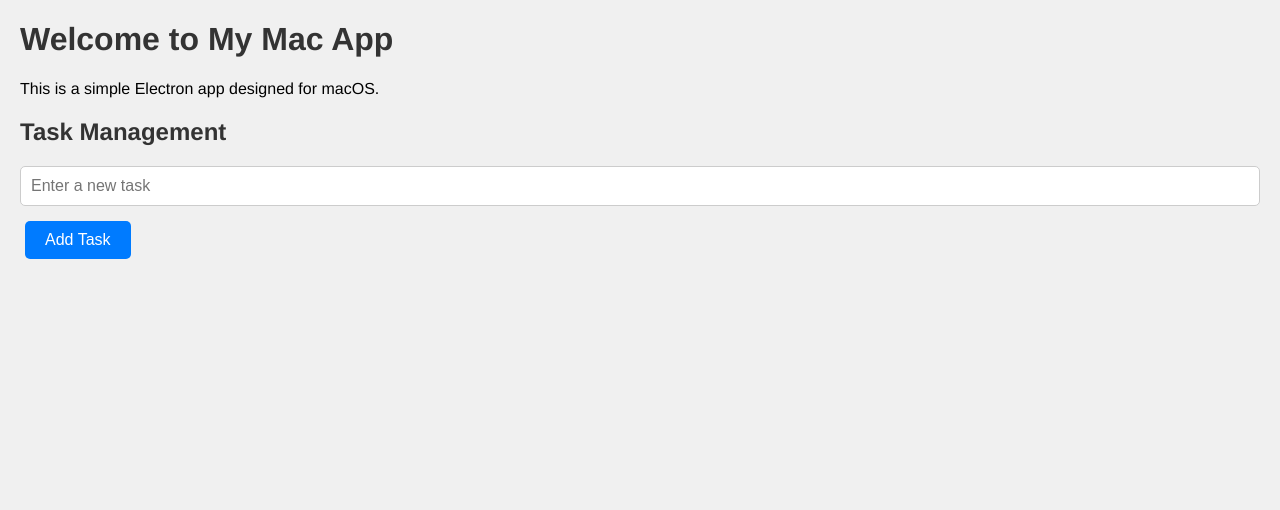
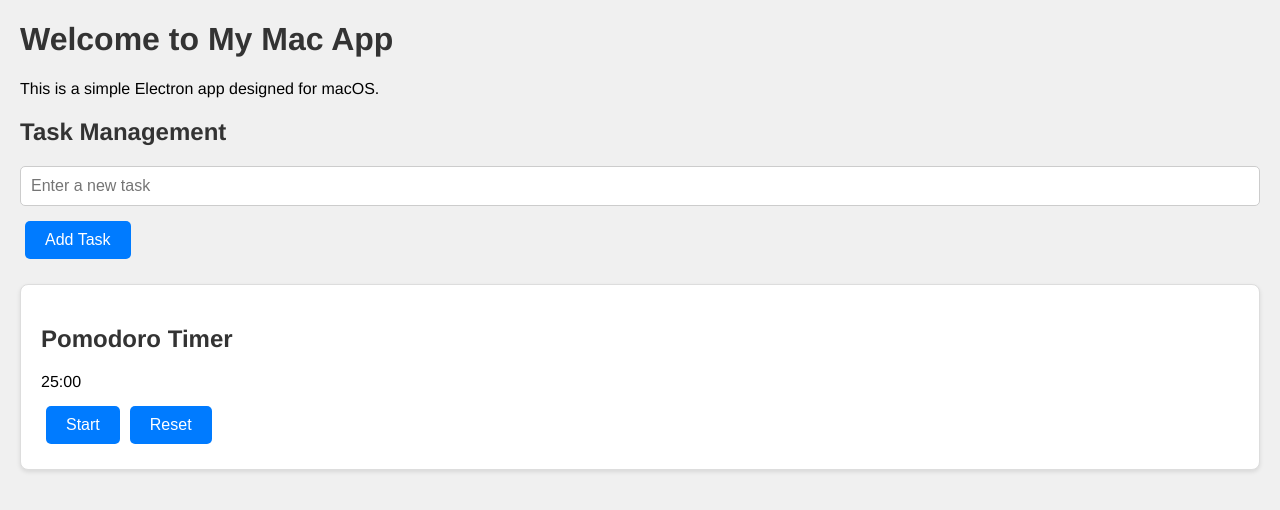
Before and after one commit to michael8758/Gamification-App, a React app: page / in a window 1280 px wide. Shown: the top 510 px of the page. Built offline with nearby package versions, Linux system fonts and the light colour scheme; the HTML template or start-up script is replaced by a standard one.

Commit message:
pomodoro timer

```diff
--- a/src/main/preload.js
+++ b/src/main/preload.js
@@ -3,4 +3,5 @@ const { contextBridge, ipcRenderer } = require('electron');
 
 contextBridge.exposeInMainWorld('electronAPI', {
     databaseQuery: (query, params) => ipcRenderer.invoke('database-query', query, params),
+    sendNotification: (title, message) => ipcRenderer.send('show-notification', { title, message })
 });
--- a/src/renderer/App.jsx
+++ b/src/renderer/App.jsx
@@ -1,12 +1,13 @@
 // src/renderer/App.jsx
 import React, { useState, useEffect } from 'react';
+//import { OnceUIProvider } from '@once-ui/core';
+import PomodoroTimer from './components/PomodoroTimer';
 import TaskInput from './components/TaskInput';
 import TaskList from './components/TaskList';
 import './styles.css';
 
 function App() {
     const [tasks, setTasks] = useState([]);
-
 
     // Fetch tasks from the database
     const fetchTasks = async () => {
@@ -73,6 +74,7 @@ function App() {
     };
 
     return (
+        //<OnceUIProvider>
             <div>
                 <h1>Welcome to My Mac App</h1>
                 <p>This is a simple Electron app designed for macOS.</p>
@@ -84,7 +86,9 @@ function App() {
                     deleteTask={deleteTask}
                     editTask={editTask}
                 />
+                <PomodoroTimer />
             </div>
+        //</OnceUIProvider>
     );
 }
 
--- /dev/null
+++ b/src/renderer/components/PomodoroTimer.jsx
@@ -0,0 +1,113 @@
+// src/renderer/components/PomodoroTimer.jsx
+import React, { useState, useEffect } from 'react';
+
+function PomodoroTimer() {
+    const [time, setTime] = useState(25 * 60); // Default 25 minutes
+    const [isActive, setIsActive] = useState(false);
+    const [isEditing, setIsEditing] = useState(false);
+    const [minutes, setMinutes] = useState(25);
+    const [seconds, setSeconds] = useState(0);
+
+    // Convert seconds to MM:SS format
+    const formatTime = (seconds) => {
+        const minutes = Math.floor(seconds / 60);
+        const secs = seconds % 60;
+        return `${minutes.toString().padStart(2, '0')}:${secs.toString().padStart(2, '0')}`;
+    };
+
+    useEffect(() => {
+        let interval = null;
+        if (isActive && time > 0) {
+            interval = setInterval(() => {
+                setTime((time) => time - 1);
+            }, 1000);
+        } else if (isActive && time === 0) {
+            // Send a message to the main process to show the notification
+            window.electronAPI.sendNotification('Pomodoro Timer', 'Time is up!');
+            setIsActive(false); // Stop the timer
+        } else if (!isActive && time !== 0) {
+            clearInterval(interval);
+        }
+        return () => clearInterval(interval);
+    }, [isActive, time]);
+
+    const handleStart = () => {
+        setTime((minutes * 60) + seconds); // Set the timer using edited minutes and seconds
+        setIsActive(true);
+    };
+
+    const handleStop = () => {
+        setIsActive(false);
+    };
+
+    const handleReset = () => {
+        setIsActive(false);
+        setTime(25 * 60);
+        setMinutes(25);
+        setSeconds(0);
+    };
+
+    const handleMinutesChange = (event) => {
+        const value = event.target.value;
+        setMinutes(value === '' ? '' : Math.max(0, Math.min(59, Number(value))));
+    };
+
+    const handleSecondsChange = (event) => {
+        const value = event.target.value;
+        setSeconds(value === '' ? '' : Math.max(0, Math.min(59, Number(value))));
+    };
+
+    const handleClick = () => {
+        if (isActive) {
+            handleStop();
+        } else {
+            setIsEditing(true);
+        }
+    };
+
+    const handleBlur = () => {
+        setIsEditing(false);
+    };
+
+    return (
+        <div className="container">
+            <h2>Pomodoro Timer</h2>
+            <div onClick={handleClick} style={{ cursor: isActive ? 'pointer' : 'default' }}>
+                {isEditing ? (
+                    <div>
+                        <input
+                            type="number"
+                            value={minutes}
+                            onChange={handleMinutesChange}
+                            onBlur={handleBlur}
+                            placeholder="MM"
+                            min="0"
+                            max="59"
+                            className="timer-input"
+                        /> :
+                        <input
+                            type="number"
+                            value={seconds}
+                            onChange={handleSecondsChange}
+                            onBlur={handleBlur}
+                            placeholder="SS"
+                            min="0"
+                            max="59"
+                            className="timer-input"
+                        />
+                    </div>
+                ) : (
+                    <div>{formatTime(time)}</div>
+                )}
+            </div>
+            {!isActive && (
+                <div className="button-group">
+                    <button className="button" onClick={handleStart}>Start</button>
+                    <button className="button" onClick={handleReset}>Reset</button>
+                </div>
+            )}
+        </div>
+    );
+}
+
+export default PomodoroTimer;
--- a/src/renderer/components/TaskItem.jsx
+++ b/src/renderer/components/TaskItem.jsx
@@ -1,4 +1,6 @@
 // src/renderer/components/TaskItem.jsx
+
+// this file is used within the **task list* file to render each task item
 import React, { useState } from 'react';
 
 function TaskItem({ task, toggleComplete, deleteTask, editTask }) {
--- a/src/renderer/styles.css
+++ b/src/renderer/styles.css
@@ -1,5 +1,5 @@
 body {
-    font-family: 'Helvetica', Arial, sans-serif;
+    font-family: 'Helvetica', sans-serif;
     margin: 20px;
     background-color: #f0f0f0;
 }
@@ -110,3 +110,50 @@ h1, h2 {
     border: 1px solid #ccc;
     border-radius: 5px;
 }
+.container {
+    padding: 20px;
+    border: 1px solid #ddd;
+    border-radius: 8px;
+    margin: 20px 0;
+    box-shadow: 0 2px 4px rgba(0, 0, 0, 0.1);
+    background-color: #fff;
+}
+
+/* Style for the input boxes */
+.timer-input {
+    width: 40px;
+    padding: 5px;
+    margin: 0 5px;
+    font-size: 16px;
+    text-align: center;
+    border: 1px solid #ccc;
+    border-radius: 4px;
+    appearance: none; /* Remove the up/down arrows */
+    -moz-appearance: textfield; /* Remove arrows in Firefox */
+}
+
+.timer-input::-webkit-outer-spin-button,
+.timer-input::-webkit-inner-spin-button {
+    -webkit-appearance: none;
+    margin: 0;
+}
+
+/* Button styling */
+.button-group {
+    margin-top: 10px;
+}
+
+.button {
+    background-color: #007bff;
+    color: white;
+    border: none;
+    padding: 10px 20px;
+    margin: 5px;
+    border-radius: 5px;
+    cursor: pointer;
+    font-size: 16px;
+}
+
+.button:hover {
+    background-color: #0056b3;
+}
```
Also changed, not shown: src/main/main.js (+2 -6 lines), src/renderer/dist/bundle.js. Lines whose indentation alone changed are shown as unchanged.
